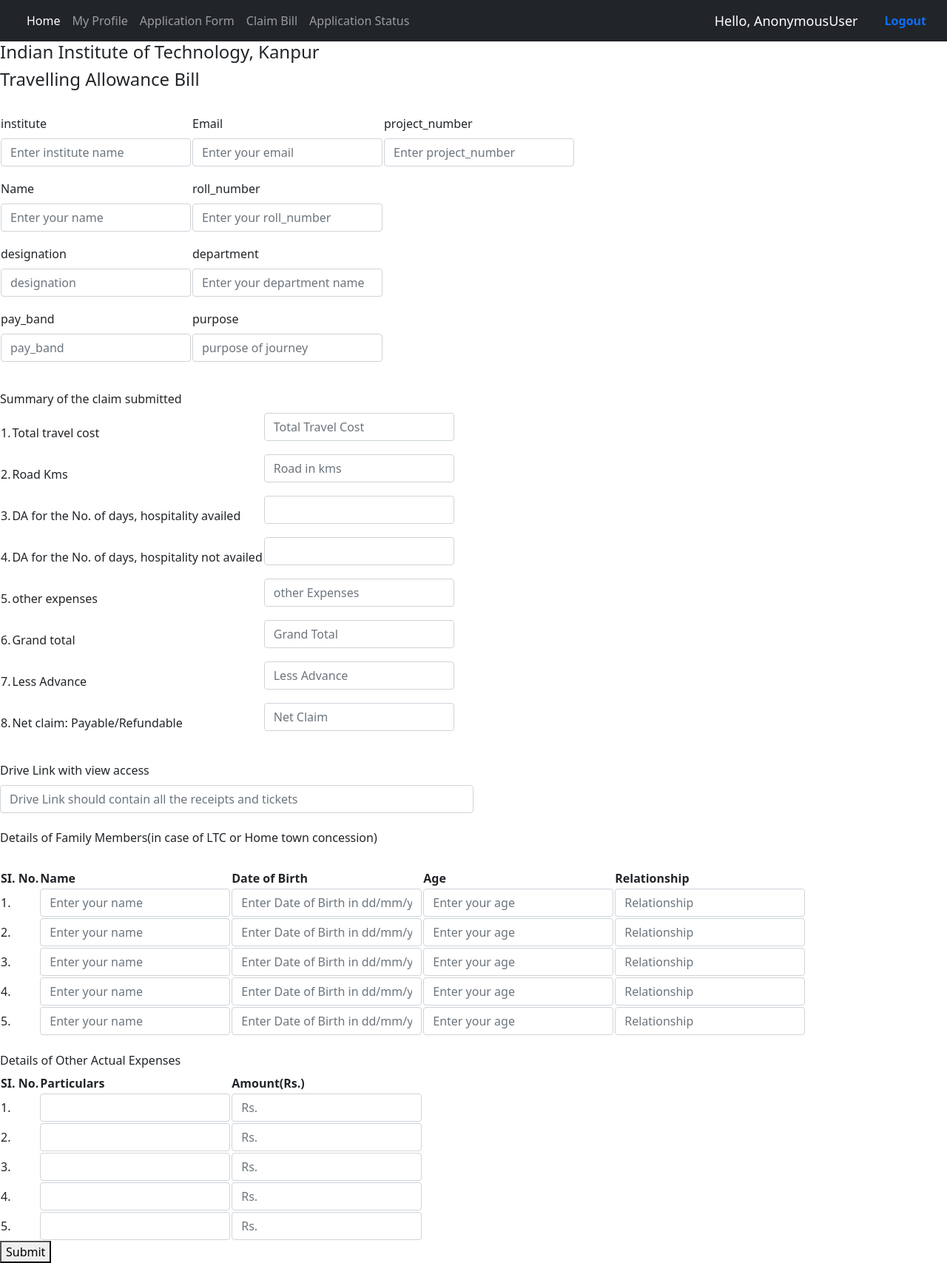
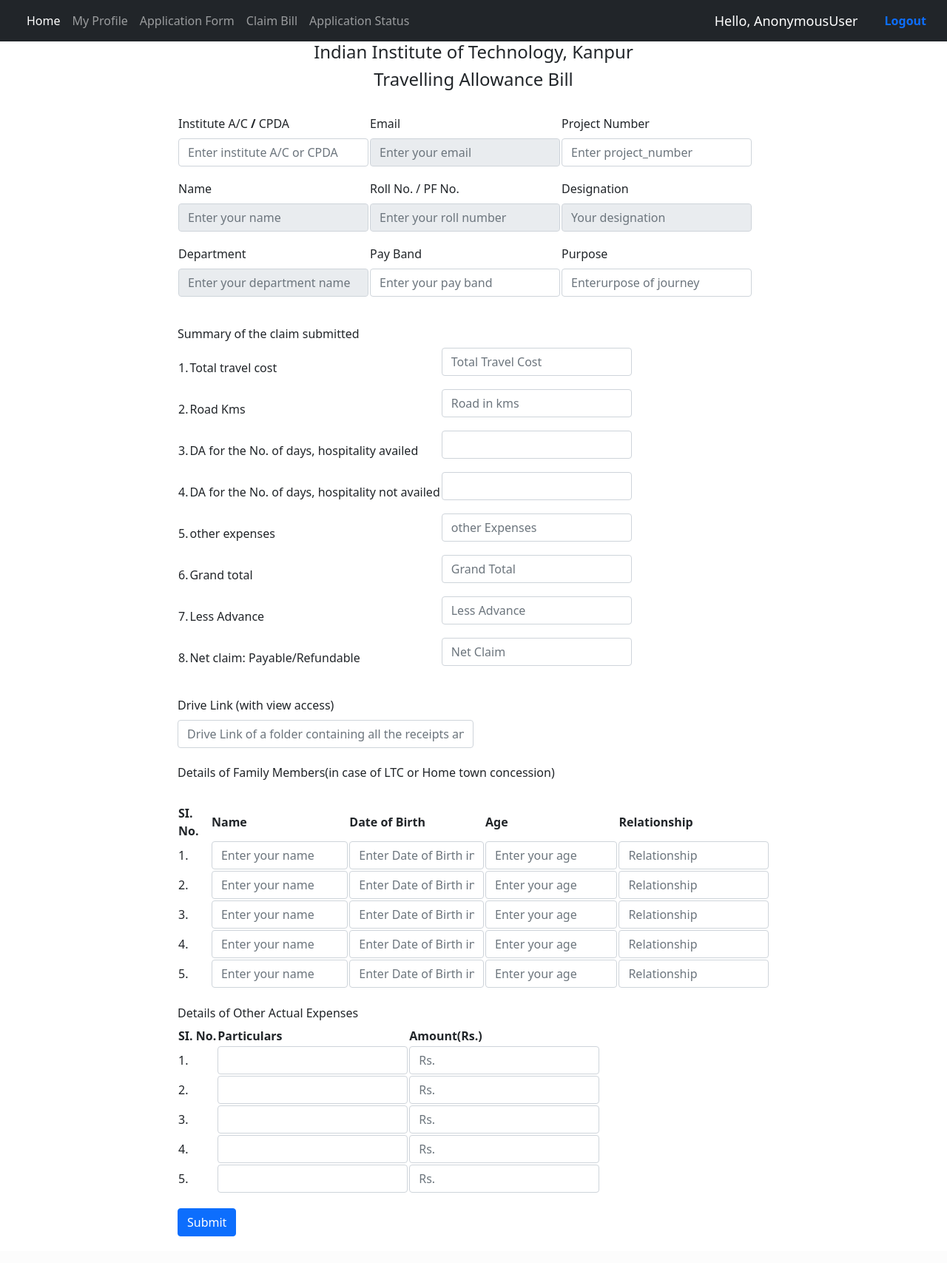
Before and after one commit to mohitg20/TA-Reimbursement-Project, a Django app: page /form in a window 1280 px wide. Shown: the whole page at 74% size. After the commit the page ends 1671 px from the top, so only its background shows below. Run offline with Django 4.2, Linux system fonts and the light colour scheme; some libraries are stand-ins or nearby versions.

Commit message:
updated form

```diff
--- a/TA_reimbursementProject/templates/form.html
+++ b/TA_reimbursementProject/templates/form.html
@@ -1,29 +1,29 @@
 {% extends 'base.html' %}
 {% block title %}Claim Bill{% endblock title %}
 {% block body %}
-<h4>Indian Institute of Technology, Kanpur</h4>
+<h4 style="text-align: center;">Indian Institute of Technology, Kanpur</h4>
 
-<h4>Travelling Allowance Bill</h4>
+<h4 style="text-align: center;">Travelling Allowance Bill</h4>
 <br>
-<form method="POST" action="/form" >
+<form method="POST" action="/form" style="margin: 0 auto; width: 800px;">
 {% csrf_token %}
 <table>
     <tr>
         <td>
             <div class="form-group mb-3" >
-                <label class="form-label" for="institute">institute</label>
-                <input class="form-control" type="text" id="institute" name="institute" placeholder="Enter institute name">
+                <label class="form-label" for="institute">Institute A/C <b>/</b> CPDA</label>
+                <input class="form-control" type="text" id="institute" name="institute" placeholder="Enter institute A/C or CPDA">
             </div>
         </td>
         <td>
             <div class="form-group mb-3" >
                 <label class="form-label" for="email">Email</label>
-                <input class="form-control" type="email" id="email" name="email" placeholder="Enter your email">
+                <input readonly value="{{username.email}}" class="form-control" type="email" id="email" name="email"  placeholder="Enter your email">
             </div>
         </td>
         <td>
             <div class="form-group mb-3" >
-                <label class="form-label" for="project_number">project_number</label>
+                <label class="form-label" for="project_number">Project Number</label>
                 <input class="form-control" type="number" id="project_number" name="project_number" placeholder="Enter project_number">
             </div>
         </td>
@@ -32,41 +32,40 @@
         <td>
             <div class="form-group mb-3" >
                 <label class="form-label" for="name">Name</label>
-                <input class="form-control" type="text" id="name" name="name" placeholder="Enter your name">
+                <input readonly value="{{username.name}}" class="form-control" type="text" id="name" name="name" placeholder="Enter your name">
             </div>
         </td>
         <td>
             <div class="form-group mb-3" >
-                <label class="form-label" for="roll_number">roll_number</label>
-                <input class="form-control" type="number" id="roll_number" name="roll_number" placeholder="Enter your roll_number">
+                <label class="form-label" for="roll_number">Roll No. / PF No.</label>
+                <input readonly value="{{username.rollno}}" class="form-control" type="number" id="roll_number" name="roll_number" placeholder="Enter your roll number">
+            </div>
+        </td>
+        <td>
+            <div class="form-group mb-3" >
+                <label class="form-label" for="designation">Designation</label>
+                <input readonly value="{{username.designation}}" class="form-control" type="text" id="designation" name="designation" placeholder="Your designation">
             </div>
         </td>
     </tr>
     <tr>
+
         <td>
             <div class="form-group mb-3" >
-                <label class="form-label" for="designation">designation</label>
-                <input class="form-control" type="text" id="designation" name="designation" placeholder="designation">
+                <label class="form-label" for="department">Department</label>
+                <input readonly value="{{username.department}}" class="form-control" type="text" id="department" name="department" placeholder="Enter your department name">
             </div>
         </td>
         <td>
             <div class="form-group mb-3" >
-                <label class="form-label" for="department">department</label>
-                <input class="form-control" type="text" id="department" name="department" placeholder="Enter your department name">
-            </div>
-        </td>
-    </tr>
-    <tr>
-        <td>
-            <div class="form-group mb-3" >
-                <label class="form-label" for="pay_band">pay_band</label>
-                <input class="form-control" type="number" id="pay_band" name="pay_band" placeholder="pay_band">
+                <label class="form-label" for="pay_band">Pay Band</label>
+                <input class="form-control" type="number" id="pay_band" name="pay_band" placeholder="Enter your pay band">
             </div>
         </td>
         <td>
             <div class="form-group mb-3" >
-                <label class="form-label" for="purpose">purpose</label>
-                <input class="form-control" type="text" id="purpose" name="purpose" placeholder="purpose of journey">
+                <label class="form-label" for="purpose">Purpose</label>
+                <input class="form-control" type="text" id="purpose" name="purpose" placeholder="Enterurpose of journey">
             </div>
         </td>
     </tr>
@@ -182,8 +181,8 @@
 </table>
 <br>
 <div class="col-md-6">
-    <label for="drivelink" class="form-label">Drive Link with view access</label>
-    <input type="text" class="form-control" id="drivelink" name="drivelink" placeholder="Drive Link should contain all the receipts and tickets" >
+    <label for="drivelink" class="form-label">Drive Link (with view access)</label>
+    <input type="text" class="form-control" id="drivelink" name="drivelink" placeholder="Drive Link of a folder containing all the receipts and tickets" >
   </div>
 <br>
 <h6>Details of Family Members(in case of LTC or Home town concession)</h6>
@@ -375,6 +374,9 @@
     <label class="form-label" >Upload Documents</label>
     <input class="form-control" type="file" id="images" required name="images" multiple class="form-control-file">
 </div> {% endcomment %}
-<button type="submit">Submit</button>
+{% comment %} <button type="submit">Submit</button> {% endcomment %}
+<div class="col-12" style="padding: 20px 0;">
+    <button type="submit" class="btn btn-primary">Submit</button>
+  </div>
 </form>
 {% endblock body %}
```
Also changed, not shown: TA_reimbursementProject/db.sqlite3.
